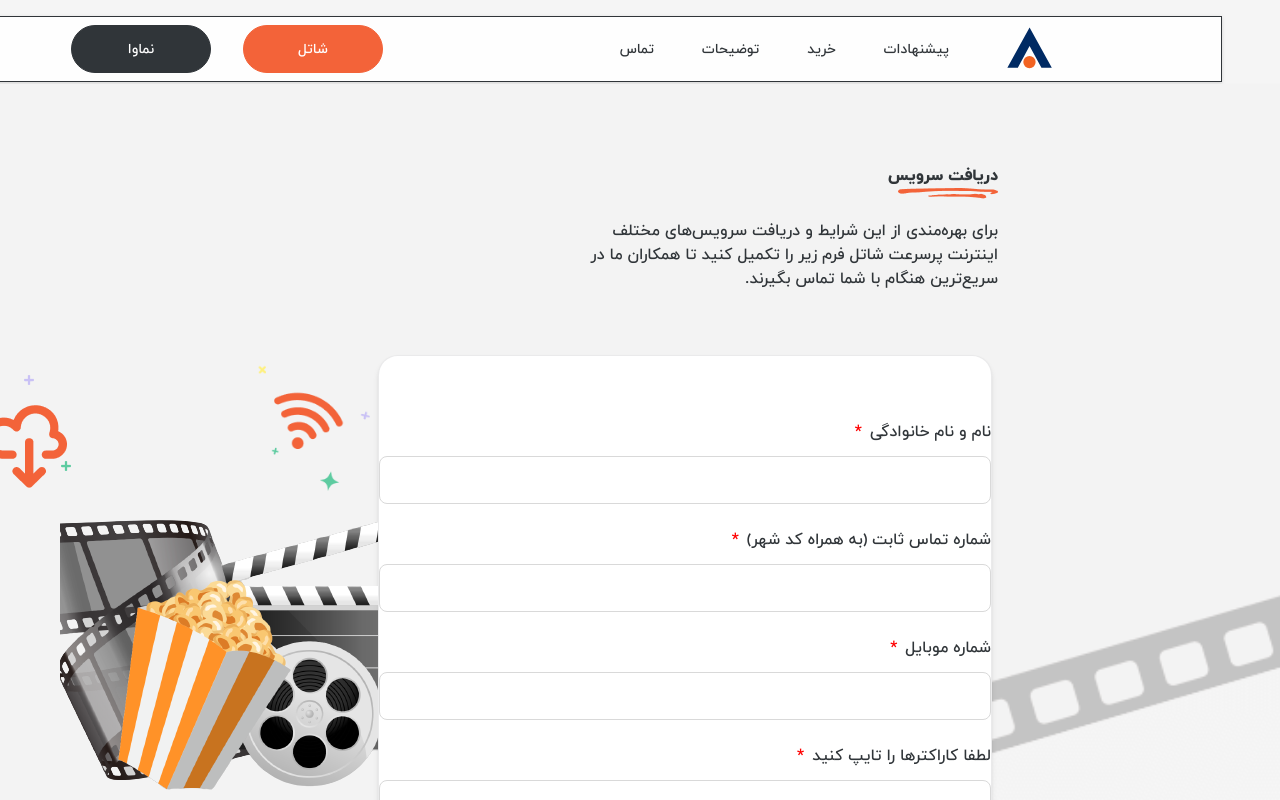
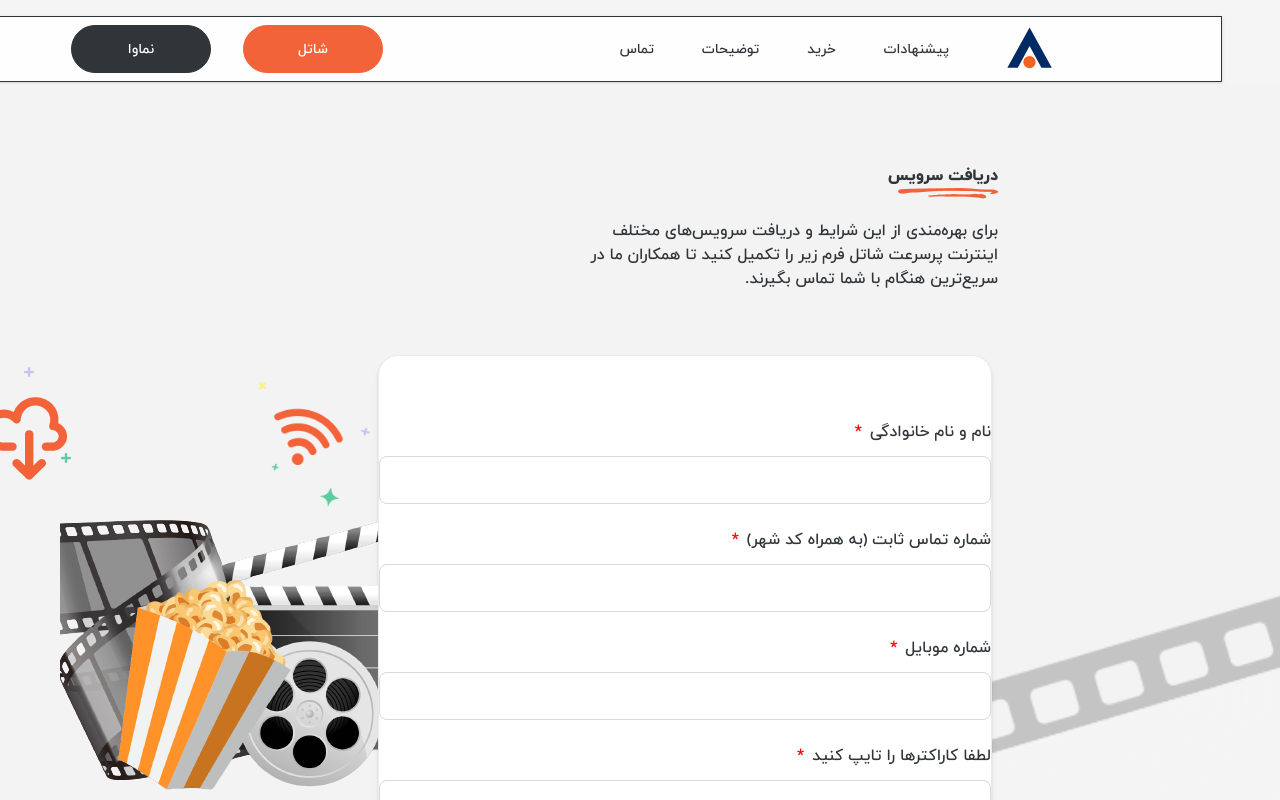
Before and after one commit to Alirezawmoradi/Namava-Task, a React (Vite) app: page / in a window 1280 px wide. Shown: the top 800 px of the page. Built offline with nearby package versions, Linux system fonts and the light colour scheme.

Commit message:
movie section refactored

```diff
--- a/src/landing-page/landing-page.jsx
+++ b/src/landing-page/landing-page.jsx
@@ -20,7 +20,7 @@ export const LandingPage = () => {
                     <section className='bg-movie-section mt-16 bg-center bg-no-repeat flex flex-col justify-start'>
                         <div className='flex items-center justify-center'>
                             <img src={wifi} height={152.7} width={152.7} alt='wifi' className='mr-24'/>
-                            <img src={cloud} height={137} width={113} alt='cloud' className='mr-40'/>
+                            <img src={cloud} height={137} width={113} alt='cloud' className='mr-40 mb-12'/>
                         </div>
                     </section>
                 </div>
```
